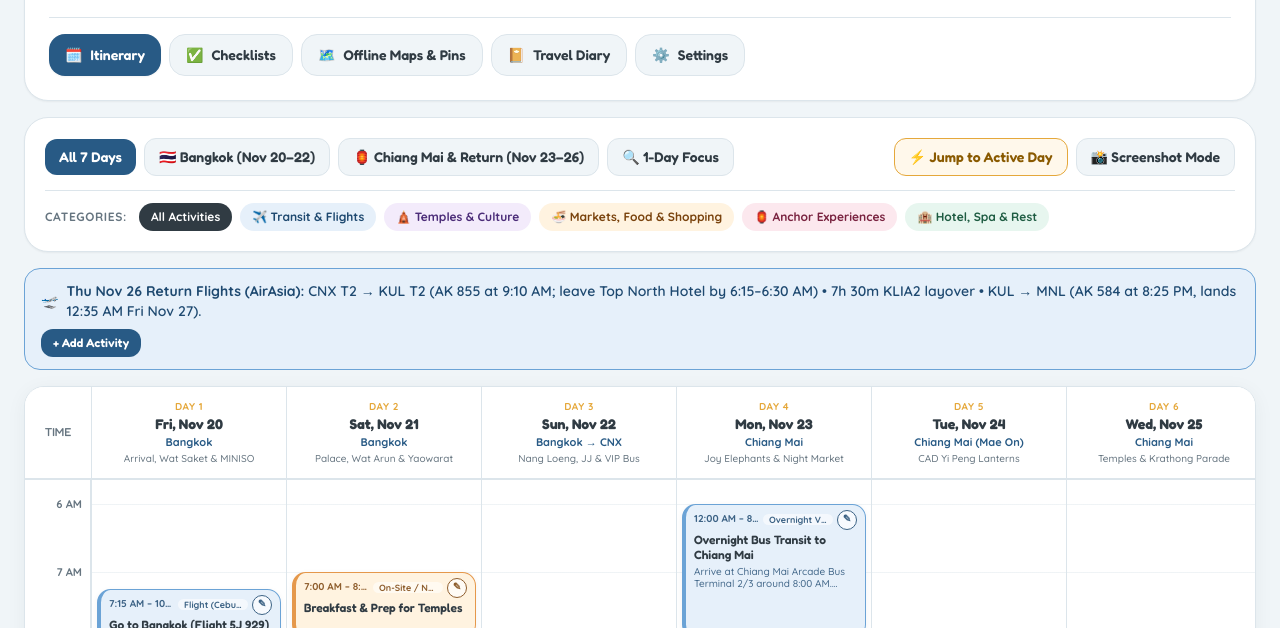
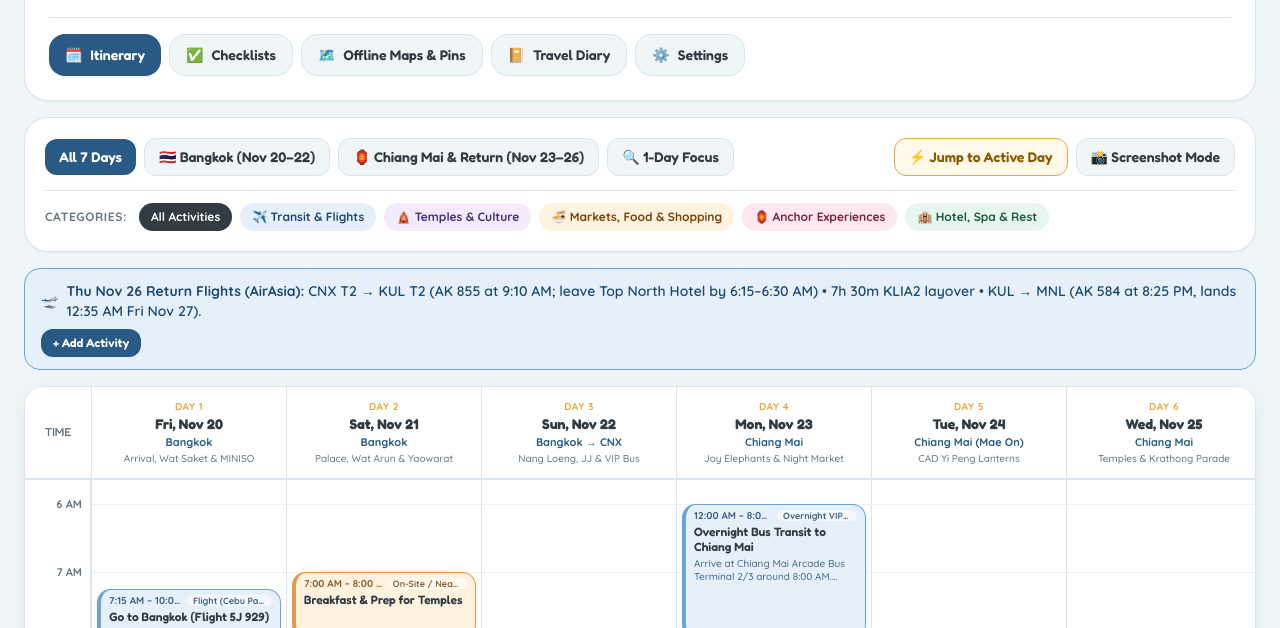
Before and after one commit to jomagallano/thailand-2026, a plain HTML site: page index.html in a window 1280 px wide. Shown: the part 148-776 px from the top of the page. Drawn offline with nearby package versions, Linux system fonts and the light colour scheme.

Commit message:
Refactor event card HTML structure and styles

```diff
--- a/index.html
+++ b/index.html
@@ -2123,18 +2123,12 @@
             : `${formatDisplayTime(ev.start)} – ${formatDisplayTime(ev.end)}`;
 
           html += `
-            <div class="event-card cat-${ev.category} ${isDimmed ? 'dimmed' : ''}" style="top: ${topPx}px; height: ${heightPx}px;">
+            <div onclick="openEditEventModal('${ev.id}')" class="event-card cat-${ev.category} ${isDimmed ? 'dimmed' : ''}" style="top: ${topPx}px; height: ${heightPx}px; cursor: pointer;">
               <div class="flex items-center justify-between gap-1 text-[10px] font-bold opacity-85 leading-tight">
                 <span class="truncate">${displayTimeRange}</span>
-                <div class="flex items-center gap-1 shrink-0">
-                  ${ev.transport && heightPx >= 36 ? `<span class="px-1.5 py-0.2 rounded-full bg-white/65 text-[9px] truncate max-w-[70px]">${escapeHTML(ev.transport)}</span>` : ''}
-                  <button type="button" onclick="event.stopPropagation(); openEditEventModal('${ev.id}')" title="Click to edit activity"
-                    class="w-5 h-5 rounded-full bg-white/80 border border-current flex items-center justify-center text-[10px] font-bold shadow-2xs hover:bg-white cursor-pointer">
-                    ✎
-                  </button>
-                </div>
+                ${ev.transport && heightPx >= 36 ? `<span class="px-1.5 py-0.2 rounded-full bg-white/65 text-[9px] truncate max-w-[85px]">${escapeHTML(ev.transport)}</span>` : ''}
               </div>
-              <div onclick="openEditEventModal('${ev.id}')" class="font-fredoka text-xs font-semibold leading-tight mt-0.5 cursor-pointer ${heightPx < 48 ? 'truncate' : 'line-clamp-2'}">${escapeHTML(ev.title)}</div>
+              <div class="font-fredoka text-xs font-semibold leading-tight mt-0.5 ${heightPx < 48 ? 'truncate' : 'line-clamp-2'}">${escapeHTML(ev.title)}</div>
               ${heightPx > 78 && ev.notes ? `<div class="text-[10px] opacity-80 mt-1 line-clamp-2 leading-tight">${escapeHTML(ev.notes)}</div>` : ''}
             </div>
           `;
```
